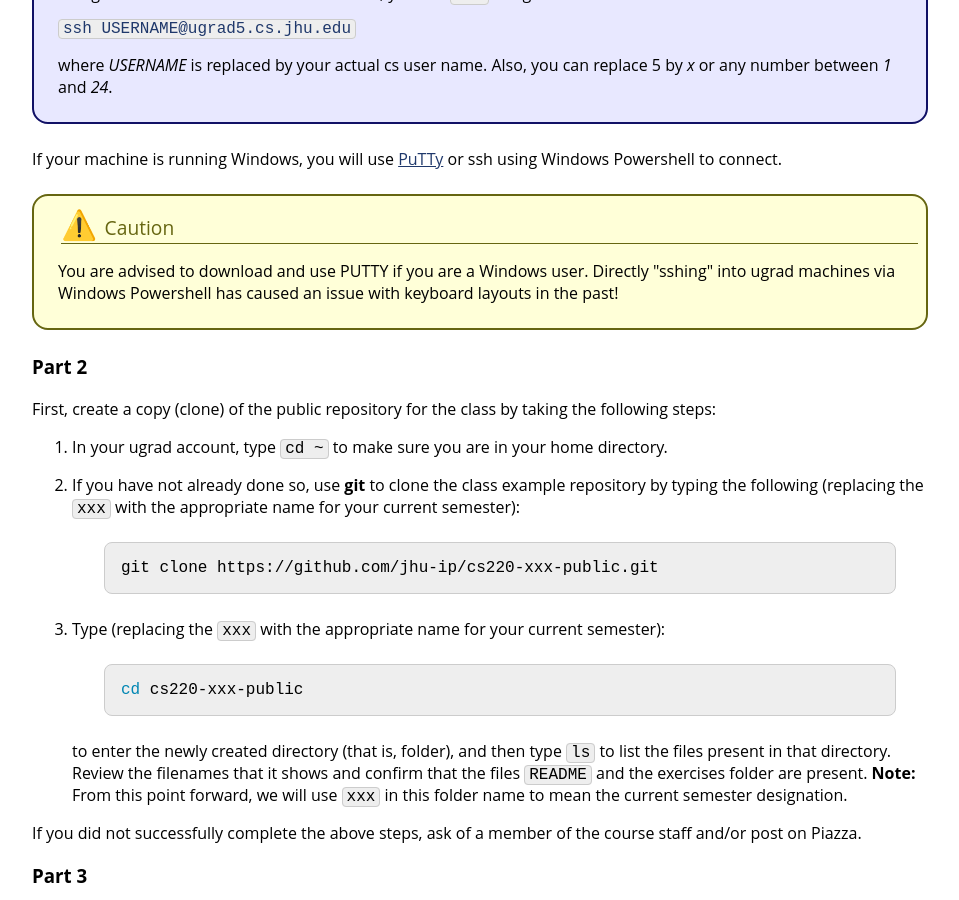
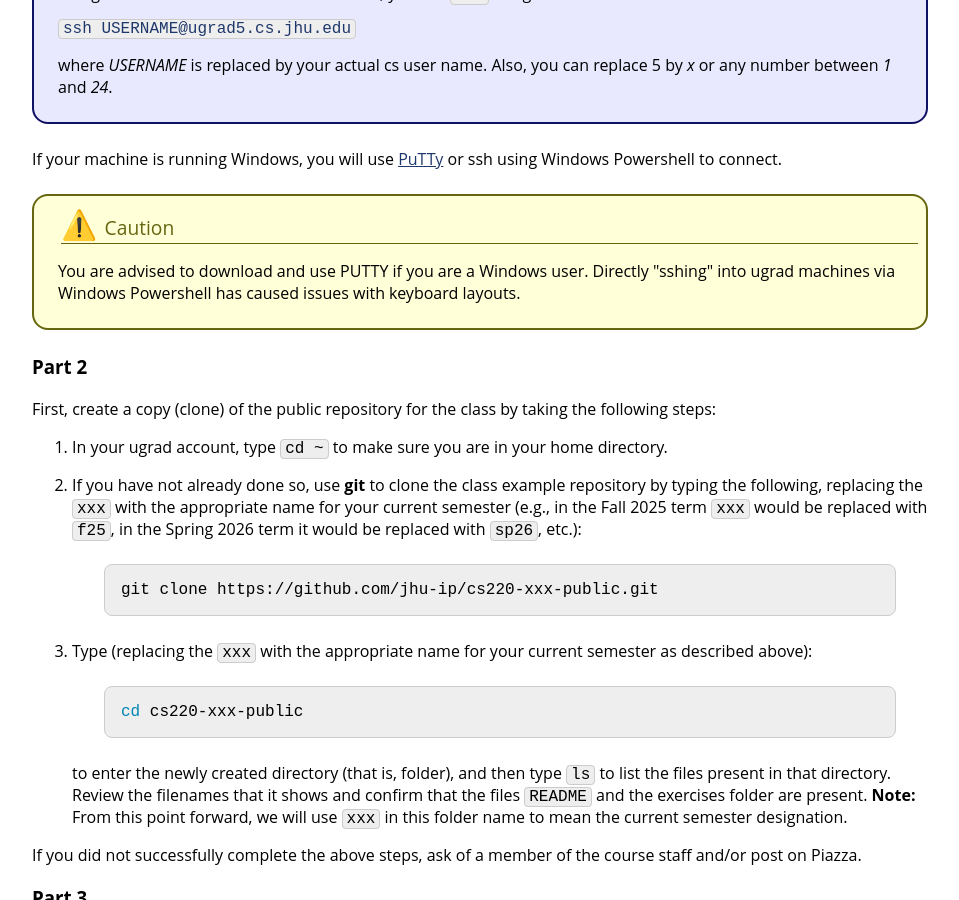
Before and after one commit to jhu-ip/cs220-sp26, a Jekyll site: the page built from exercise/ex03b.md, in a window 1280 px wide and 900 px high, scrolled down 907 px. Shown: the whole window, without its empty margins (160-1119 px from the left). Built offline with Jekyll 4.4.1, drawn with Linux system fonts in a browser that asks for light colours.

Commit message:
ex03b.md: fixed typos and gave examples of semester designations to replace xxx

````diff
--- a/exercise/ex03b.md
+++ b/exercise/ex03b.md
@@ -34,12 +34,12 @@ To begin (if you have not already done so), log into the ugrad system using your
 <p>where <em>USERNAME</em> is replaced by your actual cs user name. Also, you can replace 5 by <em>x</em> or any number between <em>1</em> and <em>24</em>.</p>
 </div>
 </div>
- If your machine is running Windows, you will use <a href="https://www.putty.org/" target="_blank">PuTTy</a> or ssh using Windows Powershell to connect.
+If your machine is running Windows, you will use <a href="https://www.putty.org/" target="_blank">PuTTy</a> or ssh using Windows Powershell to connect.
 
 <div class='admonition caution'>
 <div class='title'>Caution</div>
 <div class='content'>
-<p>You are advised to download and use PUTTY if you are a Windows user. Directly "sshing" into ugrad machines via Windows Powershell has caused an issue with keyboard layouts in the past!</p>
+<p>You are advised to download and use PUTTY if you are a Windows user. Directly "sshing" into ugrad machines via Windows Powershell has caused issues with keyboard layouts.</p>
 </div>
 </div>
 
@@ -48,11 +48,11 @@ First, create a copy (clone) of the public repository for the class by taking th
 
 1.	In your ugrad account, type `cd ~` to make sure you are in your home directory.
 
-2.	If you have not already done so, use **git** to clone the class example repository by typing the following (replacing the `xxx` with the appropriate name for your current semester):
+2.	If you have not already done so, use **git** to clone the class example repository by typing the following, replacing the `xxx` with the appropriate name for your current semester (e.g., in the Fall 2025 term `xxx` would be replaced with `f25`, in the Spring 2026 term it would be replaced with `sp26`, etc.):
 ```bash
 git clone https://github.com/jhu-ip/cs220-xxx-public.git
 ```
-3.	Type (replacing the `xxx` with the appropriate name for your current semester):
+3.	Type (replacing the `xxx` with the appropriate name for your current semester as described above):
 ``` bash
 cd cs220-xxx-public
 ```
````
